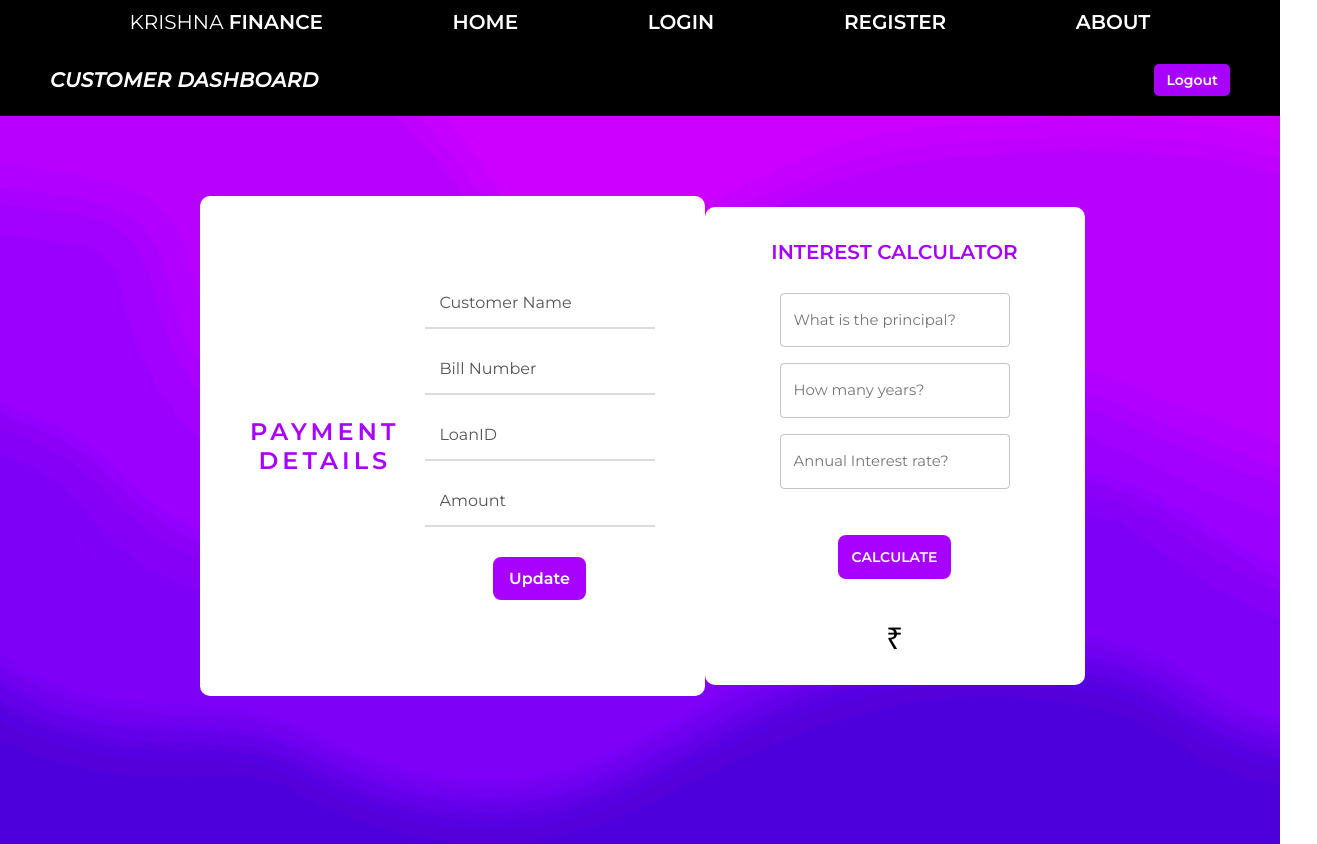
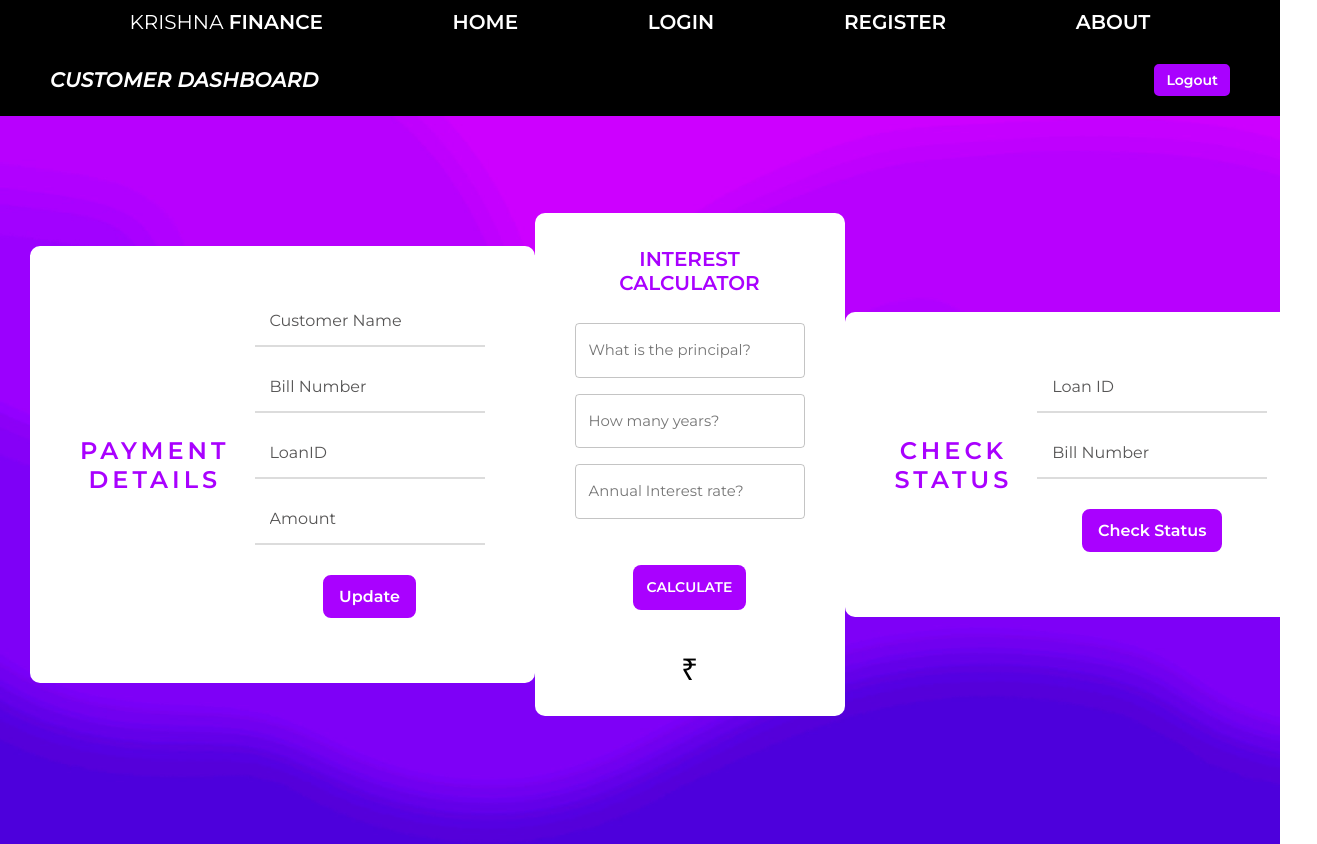
Before and after one commit to Logeshr22/finance-system-react, a React (Create React App) app: page /CustomerDashboard in a window 1280 px wide. Shown: the whole page, 1317 px wide, since content can reach past the window. Built offline with nearby package versions, Linux system fonts and the light colour scheme; the HTML template or start-up script is replaced by a standard one.

Commit message:
added checkStatus

```diff
--- a/src/AdminLogin.jsx
+++ b/src/AdminLogin.jsx
@@ -112,7 +112,7 @@ function AdminLogin(){
     return(
         <div className="Login">
             <div className="formContainer">
-            <h1 className="header" id="loginTitle">ADMINISTRATOR LOGIN <span><span id="l1" >KRISHNA </span>
+            <h1 className="header" id="loginTitle">ADMINISTRATOR LOGIN <span><br/><span id="l1" >KRISHNA </span>
                 <span id="l2">FINANCE</span></span></h1>
                 {/* <button className="submitButton" onClick={registerAdmin}>Reigster Admin</button> */}
             <div className="form">
--- a/src/CustomerDashboard.jsx
+++ b/src/CustomerDashboard.jsx
@@ -3,11 +3,9 @@ import {useState} from "react";
 import "./Login.css"
 import {toast} from "react-toastify";
 import {useNavigate} from "react-router-dom";
-import { render } from "react-dom";
 import TextField from "@material-ui/core/TextField";
 import { createTheme, ThemeProvider } from '@material-ui/core/styles';
 import Button from "@material-ui/core/Button";
-import { Box } from "@material-ui/core";
 import Grid from "@material-ui/core/Grid";
 // import axios from "axios";
 const CustomerDashboard = (props)=>{
@@ -101,33 +99,34 @@ const CustomerDashboard = (props)=>{
             toast.error("Record already updated")
     }
 
-    // async function checkStatus(event){
-    //     event.preventDefault();
-    //     const response = await fetch("http://localhost:3001/api/checkStatus",{
-    //         method:'POST',
-    //         headers:{
-    //             'Content-Type' : 'application/json',
-    //         },
-    //         body : JSON.stringify({
-    //             customerName,
-    //             billNumber,
-    //             loanID,
-    //             amount,
-    //         }),
-    //     })
-    //     const data = await response.json();
-    //     console.log(data);
-    //     if(data.status==="ok"){
-    //         console.log("verified");
-    //         toast.success("Your record was verified")
-    //     }
-    //     else if(data.status==="not-ok"){
-    //         console.log("not verified")
-    //         toast.error("Your record is not verified");
-    //     }else{
-    //         toast.error("Please fill the details");
-    //     }
-    // }
+    async function checkStatus(event){
+        event.preventDefault();
+        const response = await fetch("http://localhost:3001/api/checkStatus",{
+            method:'POST',
+            headers:{
+                'Content-Type' : 'application/json',
+            },
+            body : JSON.stringify({
+                customerName,
+                billNumber,
+                loanID,
+                amount,
+            }),
+        })
+        const data = await response.json();
+        console.log(data);
+        if(data.status==="noInput"){
+            toast.error("Please fill the details");
+        }
+        else if(data.status==="noRecord"){
+            toast.error("No such record");
+        }
+        else if(data.status === "ok"){
+            toast.success("Your record is Verified");
+        }
+        else if(data.status === "notVerified")
+            toast.error("Your record is not Verified");
+    }
 
     const navigate = useNavigate();
     const handleLogoutButton = () =>{
@@ -146,7 +145,7 @@ const CustomerDashboard = (props)=>{
             <div className="display">
 
                 <div className="LoanDetails">
-                <h1 className="header" id="loginTitle">PAYMENT DETAILS</h1>
+                <h1 className="header" id="loginTitle"><span>PAYMENT</span><span>DETAILS</span></h1>
                 <div className="formBox">
                 <form id="formBox" onSubmit={updateRecord}>
                     <input type="text" id="customerName"
@@ -166,14 +165,9 @@ const CustomerDashboard = (props)=>{
                 </form>
                 </div>
                 </div>
-                <div
-        style={{
-          display: "flex",
-          alignItems: "center",
-          justifyContent: "center",
-          height: "40vh",
-        }}
-      >
+
+
+    <div style={{display: "flex",alignItems: "center",justifyContent: "center",height: "40vh",}}>
         <form className="material-form">
         <h1 id="interestCalculatorHeader">INTEREST CALCULATOR</h1>
         <Grid container direction={"column"} spacing={2}>
@@ -233,29 +227,22 @@ const CustomerDashboard = (props)=>{
             </Grid>
         </form>
       </div>
-
-                {/* <div className="LoanDetails">
-                <h1 className="header" id="loginTitle">CHECK STATUS</h1>
+      <div className="LoanDetails">
+            <h1 className="header" id="loginTitle"><span>CHECK</span><span>STATUS</span></h1>
             <div className="formBox">
             <form id="formBox" onSubmit={checkStatus}>
-                    <input type="text" id="customerName"
-                    onChange={handleCustomerName}  name="customerName" placeholder="Customer Name" className="inputField" autoComplete="off" />
+                <input type="text" id="loanID"
+                onChange={handleLoanID}  name="loanID" placeholder="Loan ID" className="inputField" autoComplete="off" />
 
-                    <input type="text" id="loanID"
-                    onChange={handleLoanID}  name="loanID" placeholder="LoanID" className="inputField" autoComplete="off" />
+                <input type="text" id="billNumber"
+                onChange={handleBillNumber}  name="billNumber" placeholder="Bill Number" className="inputField" autoComplete="off" />
 
 
                 <button  className="submitButton" >Check Status</button>
             </form>
             </div>
-                </div> */}
-
-
             </div>
-            <div>
     </div>
-
-
     </div>
     )
 }
--- a/src/Login.css
+++ b/src/Login.css
@@ -163,12 +163,7 @@
 .form .link:hover{
     cursor : pointer
 }
-.display{
-    display : flex;
-    justify-content: space-evenly;
-    align-items: center;
-    margin : 30px 200px 30px 200px;
-}
+
 .formContainerBox{
     display: flex;
     align-items: center;
@@ -178,6 +173,8 @@
     background-color: white;
     padding : 50px;
     height : 250px;
+    margin-right: 80px;
+    margin-left : 80px;
 }
 .formBox .inputField{
 
@@ -199,18 +196,34 @@
 .formBox .inputField:active,.formBox .inputField:focus{
     border-bottom :2px solid rgb(169, 1, 255);
 }
+#formBox{
+    display: flex;
+    flex-direction: column;
+}
+.display{
+    display : flex;
+    justify-content: space-evenly;
+    align-items: center;
+    flex-direction: row;
+    margin-top : 30px;
+    margin-left : 30px;
+    margin-right : 30px;
+    padding-top : 50px;
+    border-radius: 10px;
+    padding-bottom : 50px;
+    /* background-color: rgba(255, 255, 255, .30);
+    backdrop-filter: blur(10px); */
+}
 .LoanDetails{
     display: flex;
     align-items: center;
-    justify-content: space-between;
-    width: 500px;
+    justify-content: space-evenly;
     border-radius : 10px;
     background-color: white;
     padding : 50px;
-    height : 400px;
+    margin  : auto;
 }
 .LoanDetails .inputField{
-
     border-bottom :2px solid rgb(220, 220, 220);
     color : black;
     background-color:white;
@@ -285,7 +298,6 @@
 #loginTitle.header{
     display: flex;
     justify-content: space-evenly;
-    height: 200px;
     flex-direction: column;
     font-weight: bold;
 }
@@ -420,7 +432,6 @@
     flex-direction : column;
     justify-content: center;
     align-items: center;
-    width: 300px;
 }
 #interestCalculatorHeader{
     color :rgb(169, 1, 255);
--- a/src/Login.jsx
+++ b/src/Login.jsx
@@ -95,7 +95,7 @@ function Login(){
     return(
         <div className="Login">
             <div className="formContainer">
-            <h1 className="header" id="loginTitle">CUSTOMER LOGIN <span><span id="l1" >KRISHNA </span>
+            <h1 className="header" id="loginTitle">CUSTOMER LOGIN <span><br/><span id="l1" >KRISHNA </span>
                 <span id="l2">FINANCE</span></span></h1>
             <div className="form">
             <br />
--- a/src/Register.jsx
+++ b/src/Register.jsx
@@ -104,7 +104,7 @@ function Register(){
         <div className="Register">
                 <div className="formContainer">
                 <h1 className="header" id="loginTitle">REGISTER
-                    <span><span id="l1" >KRISHNA </span>
+                    <span><br/><span id="l1" >KRISHNA </span>
                 <span id="l2">FINANCE</span></span> </h1>
                 <div className="form">
                     <br />
--- a/src/about.css
+++ b/src/about.css
@@ -44,10 +44,12 @@
 .container{
     margin : 150px 50px auto 50px;
     padding : 30px 50px 30px 50px;
-    background-color: rgb(204,0,255);
+    background-color: rgba(255, 255, 255, .15);
+    backdrop-filter: blur(5px);
     font-family:Montserrat;
     border-radius: .5em;
 }
+
 .loanContainer{
     border : 3px solid black;
     margin : auto 30em auto 30em;
```
Also changed, not shown: server.js (+47 -62 lines). Lines whose indentation alone changed are shown as unchanged.
